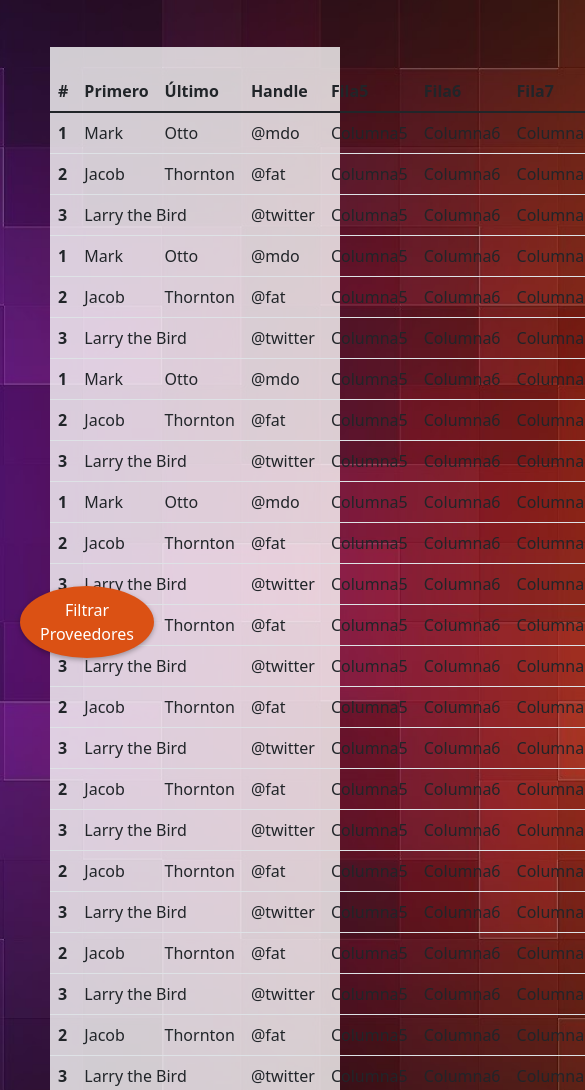
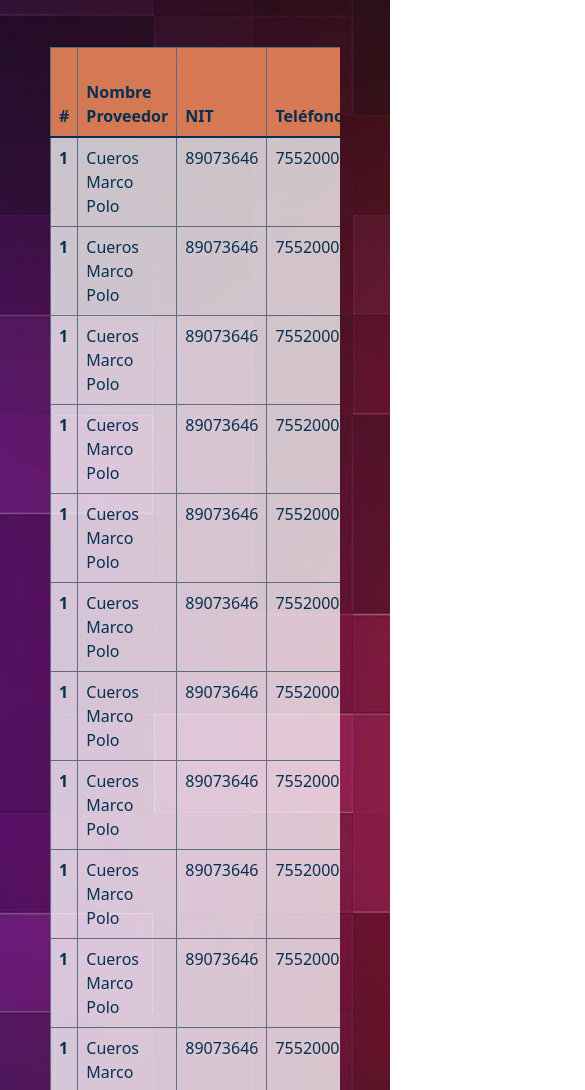
Before and after one commit to JoseGamez632/ProyectoADSO, a plain HTML site: page proveedores Jose.html in a window 390 px wide. Shown: the part 114-1204 px from the top of the page, 585 px wide, since content can reach past the window. Drawn offline with nearby package versions, Linux system fonts and the light colour scheme.

Commit message:
Se mueve boton y se cuadra responsive de tabla

```diff
--- a/proveedores Jose.html
+++ b/proveedores Jose.html
@@ -37,6 +37,11 @@
                     <a href="#" class="nav-item nav-link">Servicios</a>
                     <a href="#" class="nav-item nav-link disabled" tabindex="-1">Usuarios</a>
                 </div>
+                <button class="floating-button" class="btn btn-warning btn-rounded"
+                type="button" data-bs-toggle="offcanvas"
+                data-bs-target="#offcanvas" aria-controls="offcanvas">Agregar o Filtrar Proveedores
+                </button>
+
                 <div class="navbar-nav ms-auto">
                     <a href="#" class="nav-item nav-link">Cerrar Sesión</a>
                 </div>
@@ -46,14 +51,6 @@
     </header>
 
     <section class="proveedores y filt">
-
-      <button class="floating-button"
-      type="button" data-bs-toggle="offcanvas"
-      data-bs-target="#offcanvas" aria-controls="offcanvas">Filtrar <br> Proveedores</button>
-
-
-
-      <div class="col-3" style="background-color: rgb(39, 39, 39);">
 
       <!-- Contenido de off canvas  -->
       <div  class="offcanvas offcanvas-start" tabindex="-1" id="offcanvas" aria-labelledby="offcanvasLabel" >
@@ -95,336 +92,216 @@
       </div>
       <!-- Contenido de off canvas, end.  -->
       </div>
-
     </section>
 
-    <section class="tablaProveedores" style="border-color: rgb(219, 81, 20); background-color: rgba(255, 255, 255, 0.788);">
-      <div class="col-1">
-        <br>
-      </div>
-      <div class="col-10">
-        <div class="col-12">
-          <table class="table">
+    <section class="tablaProveedores" >
+      <div class="containes">
+        <div class="row">
+          <div class="col">
+            <div class="table-responsive"  style="background-color: rgba(255, 255, 255, 0.753);">
+              <table class="table table-bordered" style="border-color: rgba(6, 48, 82, 0.589); color: rgb(6, 48, 82);">
                 <thead>
-              <tr>
+                  <tr style="background-color: rgba(219, 80, 20, 0.644);">
                     <th scope="col">#</th>
-                <th scope="col">Primero</th>
-                <th scope="col">Último</th>
-                <th scope="col">Handle</th>
-                <th scope="col">Fila5</th>
-                <th scope="col">Fila6</th>
-                <th scope="col">Fila7</th>
-                <th scope="col">Fila8</th>
+                    <th scope="col">Nombre Proveedor</th>
+                    <th scope="col">NIT</th>
+                    <th scope="col">Teléfono</th>
+                    <th scope="col">Metódo de Pago</th>
+                    <th scope="col">Encargado</th>
+                    <th scope="col">Documento</th>
+                    <th scope="col">Tipo Doc</th>
+                    <th scope="col">Estado</th>
+                    <th scope="col">Acciones</th>
                   </tr>
                 </thead>
                 <tbody>
                   <tr>
                     <th scope="row">1</th>
-                <td>Mark</td>
-                <td>Otto</td>
-                <td>@mdo</td>
-                <td>Columna5</td>
-                <td>Columna6</td>
-                <td>Columna7</td>
-                <td>Columna8</td>
-              </tr>
-              <tr>
-                <th scope="row">2</th>
-                <td>Jacob</td>
-                <td>Thornton</td>
-                <td>@fat</td>
-                <td>Columna5</td>
-                <td>Columna6</td>
-                <td>Columna7</td>
-                <td>Columna8</td>
-              </tr>
-              <tr>
-                <th scope="row">3</th>
-                <td colspan="2">Larry the Bird</td>
-                <td>@twitter</td>
-                <td>Columna5</td>
-                <td>Columna6</td>
-                <td>Columna7</td>
-                <td>Columna8</td>
+                    <td>Cueros Marco Polo</td>
+                    <td>89073646</td>
+                    <td>7552000</td>
+                    <td>Efectivo</td>
+                    <td>Juan Torres</td>
+                    <td>1022738233</td>
+                    <td>C.C.</td>
+                    <td>XXXX</td>
+                    <td>XXXX</td>
                   </tr>
                   <tr>
                     <th scope="row">1</th>
-                <td>Mark</td>
-                <td>Otto</td>
-                <td>@mdo</td>
-                <td>Columna5</td>
-                <td>Columna6</td>
-                <td>Columna7</td>
-                <td>Columna8</td>
-              </tr>
-              <tr>
-                <th scope="row">2</th>
-                <td>Jacob</td>
-                <td>Thornton</td>
-                <td>@fat</td>
-                <td>Columna5</td>
-                <td>Columna6</td>
-                <td>Columna7</td>
-                <td>Columna8</td>
-              </tr>
-              <tr>
-                <th scope="row">3</th>
-                <td colspan="2">Larry the Bird</td>
-                <td>@twitter</td>
-                <td>Columna5</td>
-                <td>Columna6</td>
-                <td>Columna7</td>
-                <td>Columna8</td>
+                    <td>Cueros Marco Polo</td>
+                    <td>89073646</td>
+                    <td>7552000</td>
+                    <td>Efectivo</td>
+                    <td>Juan Torres</td>
+                    <td>1022738233</td>
+                    <td>C.C.</td>
+                    <td>XXXX</td>
+                    <td>XXXX</td>
                   </tr>
                   <tr>
                     <th scope="row">1</th>
-                <td>Mark</td>
-                <td>Otto</td>
-                <td>@mdo</td>
-                <td>Columna5</td>
-                <td>Columna6</td>
-                <td>Columna7</td>
-                <td>Columna8</td>
-              </tr>
-              <tr>
-                <th scope="row">2</th>
-                <td>Jacob</td>
-                <td>Thornton</td>
-                <td>@fat</td>
-                <td>Columna5</td>
-                <td>Columna6</td>
-                <td>Columna7</td>
-                <td>Columna8</td>
-              </tr>
-              <tr>
-                <th scope="row">3</th>
-                <td colspan="2">Larry the Bird</td>
-                <td>@twitter</td>
-                <td>Columna5</td>
-                <td>Columna6</td>
-                <td>Columna7</td>
-                <td>Columna8</td>
+                    <td>Cueros Marco Polo</td>
+                    <td>89073646</td>
+                    <td>7552000</td>
+                    <td>Efectivo</td>
+                    <td>Juan Torres</td>
+                    <td>1022738233</td>
+                    <td>C.C.</td>
+                    <td>XXXX</td>
+                    <td>XXXX</td>
                   </tr>
                   <tr>
                     <th scope="row">1</th>
-                <td>Mark</td>
-                <td>Otto</td>
-                <td>@mdo</td>
-                <td>Columna5</td>
-                <td>Columna6</td>
-                <td>Columna7</td>
-                <td>Columna8</td>
+                    <td>Cueros Marco Polo</td>
+                    <td>89073646</td>
+                    <td>7552000</td>
+                    <td>Efectivo</td>
+                    <td>Juan Torres</td>
+                    <td>1022738233</td>
+                    <td>C.C.</td>
+                    <td>XXXX</td>
+                    <td>XXXX</td>
                   </tr>
                   <tr>
-                <th scope="row">2</th>
-                <td>Jacob</td>
-                <td>Thornton</td>
-                <td>@fat</td>
-                <td>Columna5</td>
-                <td>Columna6</td>
-                <td>Columna7</td>
-                <td>Columna8</td>
+                    <th scope="row">1</th>
+                    <td>Cueros Marco Polo</td>
+                    <td>89073646</td>
+                    <td>7552000</td>
+                    <td>Efectivo</td>
+                    <td>Juan Torres</td>
+                    <td>1022738233</td>
+                    <td>C.C.</td>
+                    <td>XXXX</td>
+                    <td>XXXX</td>
                   </tr>
                   <tr>
-                <th scope="row">3</th>
-                <td colspan="2">Larry the Bird</td>
-                <td>@twitter</td>
-                <td>Columna5</td>
-                <td>Columna6</td>
-                <td>Columna7</td>
-                <td>Columna8</td>
+                    <th scope="row">1</th>
+                    <td>Cueros Marco Polo</td>
+                    <td>89073646</td>
+                    <td>7552000</td>
+                    <td>Efectivo</td>
+                    <td>Juan Torres</td>
+                    <td>1022738233</td>
+                    <td>C.C.</td>
+                    <td>XXXX</td>
+                    <td>XXXX</td>
                   </tr>
                   <tr>
-                <th scope="row">2</th>
-                <td>Jacob</td>
-                <td>Thornton</td>
-                <td>@fat</td>
-                <td>Columna5</td>
-                <td>Columna6</td>
-                <td>Columna7</td>
-                <td>Columna8</td>
+                    <th scope="row">1</th>
+                    <td>Cueros Marco Polo</td>
+                    <td>89073646</td>
+                    <td>7552000</td>
+                    <td>Efectivo</td>
+                    <td>Juan Torres</td>
+                    <td>1022738233</td>
+                    <td>C.C.</td>
+                    <td>XXXX</td>
+                    <td>XXXX</td>
                   </tr>
                   <tr>
-                <th scope="row">3</th>
-                <td colspan="2">Larry the Bird</td>
-                <td>@twitter</td>
-                <td>Columna5</td>
-                <td>Columna6</td>
-                <td>Columna7</td>
-                <td>Columna8</td>
+                    <th scope="row">1</th>
+                    <td>Cueros Marco Polo</td>
+                    <td>89073646</td>
+                    <td>7552000</td>
+                    <td>Efectivo</td>
+                    <td>Juan Torres</td>
+                    <td>1022738233</td>
+                    <td>C.C.</td>
+                    <td>XXXX</td>
+                    <td>XXXX</td>
                   </tr>
                   <tr>
-                <th scope="row">2</th>
-                <td>Jacob</td>
-                <td>Thornton</td>
-                <td>@fat</td>
-                <td>Columna5</td>
-                <td>Columna6</td>
-                <td>Columna7</td>
-                <td>Columna8</td>
+                    <th scope="row">1</th>
+                    <td>Cueros Marco Polo</td>
+                    <td>89073646</td>
+                    <td>7552000</td>
+                    <td>Efectivo</td>
+                    <td>Juan Torres</td>
+                    <td>1022738233</td>
+                    <td>C.C.</td>
+                    <td>XXXX</td>
+                    <td>XXXX</td>
                   </tr>
                   <tr>
-                <th scope="row">3</th>
-                <td colspan="2">Larry the Bird</td>
-                <td>@twitter</td>
-                <td>Columna5</td>
-                <td>Columna6</td>
-                <td>Columna7</td>
-                <td>Columna8</td>
+                    <th scope="row">1</th>
+                    <td>Cueros Marco Polo</td>
+                    <td>89073646</td>
+                    <td>7552000</td>
+                    <td>Efectivo</td>
+                    <td>Juan Torres</td>
+                    <td>1022738233</td>
+                    <td>C.C.</td>
+                    <td>XXXX</td>
+                    <td>XXXX</td>
                   </tr>
                   <tr>
-                <th scope="row">2</th>
-                <td>Jacob</td>
-                <td>Thornton</td>
-                <td>@fat</td>
-                <td>Columna5</td>
-                <td>Columna6</td>
-                <td>Columna7</td>
-                <td>Columna8</td>
+                    <th scope="row">1</th>
+                    <td>Cueros Marco Polo</td>
+                    <td>89073646</td>
+                    <td>7552000</td>
+                    <td>Efectivo</td>
+                    <td>Juan Torres</td>
+                    <td>1022738233</td>
+                    <td>C.C.</td>
+                    <td>XXXX</td>
+                    <td>XXXX</td>
                   </tr>
                   <tr>
-                <th scope="row">3</th>
-                <td colspan="2">Larry the Bird</td>
-                <td>@twitter</td>
-                <td>Columna5</td>
-                <td>Columna6</td>
-                <td>Columna7</td>
-                <td>Columna8</td>
+                    <th scope="row">1</th>
+                    <td>Cueros Marco Polo</td>
+                    <td>89073646</td>
+                    <td>7552000</td>
+                    <td>Efectivo</td>
+                    <td>Juan Torres</td>
+                    <td>1022738233</td>
+                    <td>C.C.</td>
+                    <td>XXXX</td>
+                    <td>XXXX</td>
                   </tr>
                   <tr>
-                <th scope="row">2</th>
-                <td>Jacob</td>
-                <td>Thornton</td>
-                <td>@fat</td>
-                <td>Columna5</td>
-                <td>Columna6</td>
-                <td>Columna7</td>
-                <td>Columna8</td>
+                    <th scope="row">1</th>
+                    <td>Cueros Marco Polo</td>
+                    <td>89073646</td>
+                    <td>7552000</td>
+                    <td>Efectivo</td>
+                    <td>Juan Torres</td>
+                    <td>1022738233</td>
+                    <td>C.C.</td>
+                    <td>XXXX</td>
+                    <td>XXXX</td>
                   </tr>
                   <tr>
-                <th scope="row">3</th>
-                <td colspan="2">Larry the Bird</td>
-                <td>@twitter</td>
-                <td>Columna5</td>
-                <td>Columna6</td>
-                <td>Columna7</td>
-                <td>Columna8</td>
+                    <th scope="row">1</th>
+                    <td>Cueros Marco Polo</td>
+                    <td>89073646</td>
+                    <td>7552000</td>
+                    <td>Efectivo</td>
+                    <td>Juan Torres</td>
+                    <td>1022738233</td>
+                    <td>C.C.</td>
+                    <td>XXXX</td>
+                    <td>XXXX</td>
                   </tr>
                   <tr>
-                <th scope="row">2</th>
-                <td>Jacob</td>
-                <td>Thornton</td>
-                <td>@fat</td>
-                <td>Columna5</td>
-                <td>Columna6</td>
-                <td>Columna7</td>
-                <td>Columna8</td>
-              </tr>
-              <tr>
-                <th scope="row">3</th>
-                <td colspan="2">Larry the Bird</td>
-                <td>@twitter</td>
-                <td>Columna5</td>
-                <td>Columna6</td>
-                <td>Columna7</td>
-                <td>Columna8</td>
-              </tr>
-              <tr>
-                <th scope="row">2</th>
-                <td>Jacob</td>
-                <td>Thornton</td>
-                <td>@fat</td>
-                <td>Columna5</td>
-                <td>Columna6</td>
-                <td>Columna7</td>
-                <td>Columna8</td>
-              </tr>
-              <tr>
-                <th scope="row">3</th>
-                <td colspan="2">Larry the Bird</td>
-                <td>@twitter</td>
-                <td>Columna5</td>
-                <td>Columna6</td>
-                <td>Columna7</td>
-                <td>Columna8</td>
+                    <th scope="row">1</th>
+                    <td>Cueros Marco Polo</td>
+                    <td>89073646</td>
+                    <td>7552000</td>
+                    <td>Efectivo</td>
+                    <td>Juan Torres</td>
+                    <td>1022738233</td>
+                    <td>C.C.</td>
+                    <td>XXXX</td>
+                    <td>XXXX</td>
                   </tr>
                 </tbody>
               </table>
             </div>
           </div>
-      <div class="col-1">
-        <br>
+        </div>
       </div>
     </section>
-
-    <!-- ==========
-    <section class="pantalla inicio">
-      <h2 class="text-center display-4"><font color="#d64d1d">Inicio</font></h2>
-
-
-      <div class="container">
-        <div class="row">
-          <div class="col-3">
-            <figure class="figure">
-              <img src="IMG/JoseGames_dino_cute_en_entrevista_de_trabajo_95c93525-55f5-4d02-a2ff-e35bf187745a.png" class="figure-img img-fluid rounded" alt="...">
-              <h4><figcaption class="figure-caption text-center display-6"><font color="#d64d1d">Proveedores</font></figcaption>
-              </h4>
-            </figure>
-          </div>
-
-          <div class="col-3">
-            <figure class="figure">
-              <img src="IMG/JoseGames_dino_cute_en_entrevista_de_trabajo_95c93525-55f5-4d02-a2ff-e35bf187745a.png" class="figure-img img-fluid rounded" alt="...">
-              <h4><figcaption class="figure-caption text-center display-6"><font color="#d64d1d">Proveedores</font></figcaption>
-              </figure>
-          </div>
-
-          <div class="col-3">
-            <figure class="figure">
-              <img src="IMG/JoseGames_dino_cute_en_entrevista_de_trabajo_95c93525-55f5-4d02-a2ff-e35bf187745a.png" class="figure-img img-fluid rounded" alt="...">
-              <h4><figcaption class="figure-caption text-center display-6"><font color="#d64d1d">Proveedores</font></figcaption>
-              </figure>
-          </div>
-          <div class="col-3">
-            <figure class="figure">
-              <img src="IMG/JoseGames_dino_cute_en_entrevista_de_trabajo_95c93525-55f5-4d02-a2ff-e35bf187745a.png" class="figure-img img-fluid rounded" alt="...">
-              <h4><figcaption class="figure-caption text-center display-6"><font color="#d64d1d">Proveedores</font></figcaption>
-              </figure>
-          </div>
-        </div>
-        <div class="row">
-          <div class="col-3">
-            <figure class="figure">
-              <img src="IMG/JoseGames_dino_cute_en_entrevista_de_trabajo_95c93525-55f5-4d02-a2ff-e35bf187745a.png" class="figure-img img-fluid rounded" alt="...">
-              <h4><figcaption class="figure-caption text-center display-6"><font color="#d64d1d">Proveedores</font></figcaption>
-              </figure>
-          </div>
-
-          <div class="col-3">
-            <figure class="figure">
-              <img src="IMG/JoseGames_dino_cute_en_entrevista_de_trabajo_95c93525-55f5-4d02-a2ff-e35bf187745a.png" class="figure-img img-fluid rounded" alt="...">
-              <h4><figcaption class="figure-caption text-center display-6"><font color="#d64d1d">Proveedores</font></figcaption>
-              </figure>
-          </div>
-
-          <div class="col-3">
-            <figure class="figure">
-              <img src="IMG/JoseGames_dino_cute_en_entrevista_de_trabajo_95c93525-55f5-4d02-a2ff-e35bf187745a.png" class="figure-img img-fluid rounded" alt="...">
-              <h4><figcaption class="figure-caption text-center display-6"><font color="#d64d1d">Proveedores</font></figcaption>
-              </figure>
-          </div>
-          <div class="col-3">
-            <figure class="figure">
-              <img src="IMG/JoseGames_dino_cute_en_entrevista_de_trabajo_95c93525-55f5-4d02-a2ff-e35bf187745a.png" class="figure-img img-fluid rounded" alt="...">
-              <h4><figcaption class="figure-caption text-center display-6"><font color="#d64d1d">Proveedores</font></figcaption>
-              </figure>
-          </div>
-        </div>
-      </div>
-      </div>
-
-    </section>
-    ========== -->
 
     <footer>
       <footer class="bg-light text-center text-lg-start">
--- a/style.css
+++ b/style.css
@@ -7,7 +7,7 @@
 }
 
 .aplicarFilt{
-    background-color:blueviolet;
+    background-color:rgb(77, 16, 134);
     position: fixed;
     bottom: 50px;
     left: 150px;
@@ -15,15 +15,15 @@
 
 
   .floating-button {
-    position: fixed;
-    top: 700px;
-    left: 20px;
-    background-color: #db5114;
-    color: #fff;
+    margin-left: 5%;
+    top: 90px;
+    left: 50px;
+    background-color: #de8a13f1;
+    color: #ffffff;
     border: none;
-    border-radius: 50%;
-    padding: 12px 20px;
-    font-size: 16px;
+    border-radius: 5%;
+    padding: 4px 10px;
+    font-size: 18px;
     cursor: pointer;
     box-shadow: 0px 2px 5px rgba(0, 0, 0, 0.3);
     transition: all 0.2s ease-in-out;
@@ -37,3 +37,9 @@
   .tablaProveedores{
     margin: 50px;
   }
+
+
+  th, thead{
+    position: sticky;
+    top: 0;
+  }
```
Lines whose indentation alone changed are shown as unchanged.
